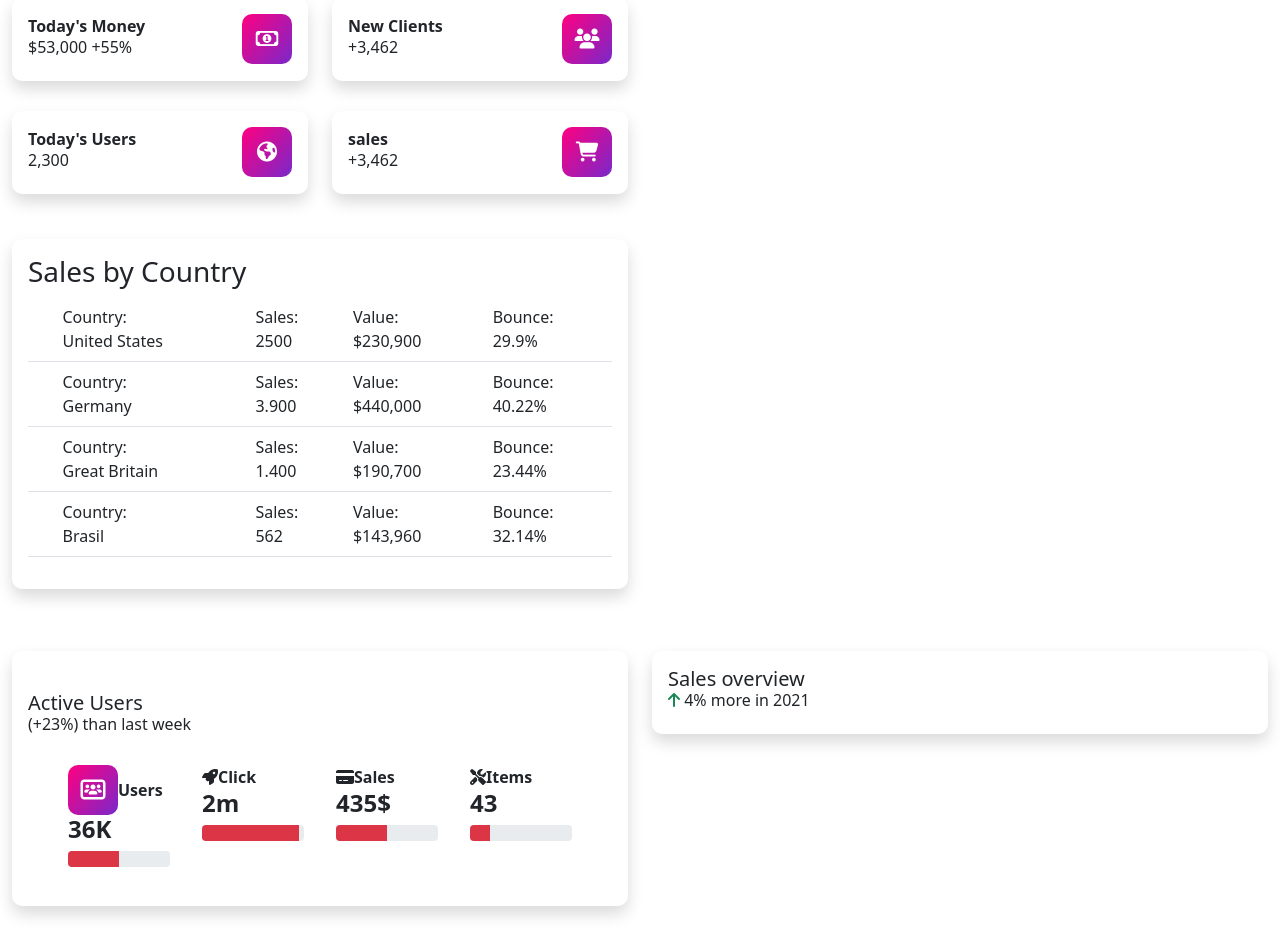
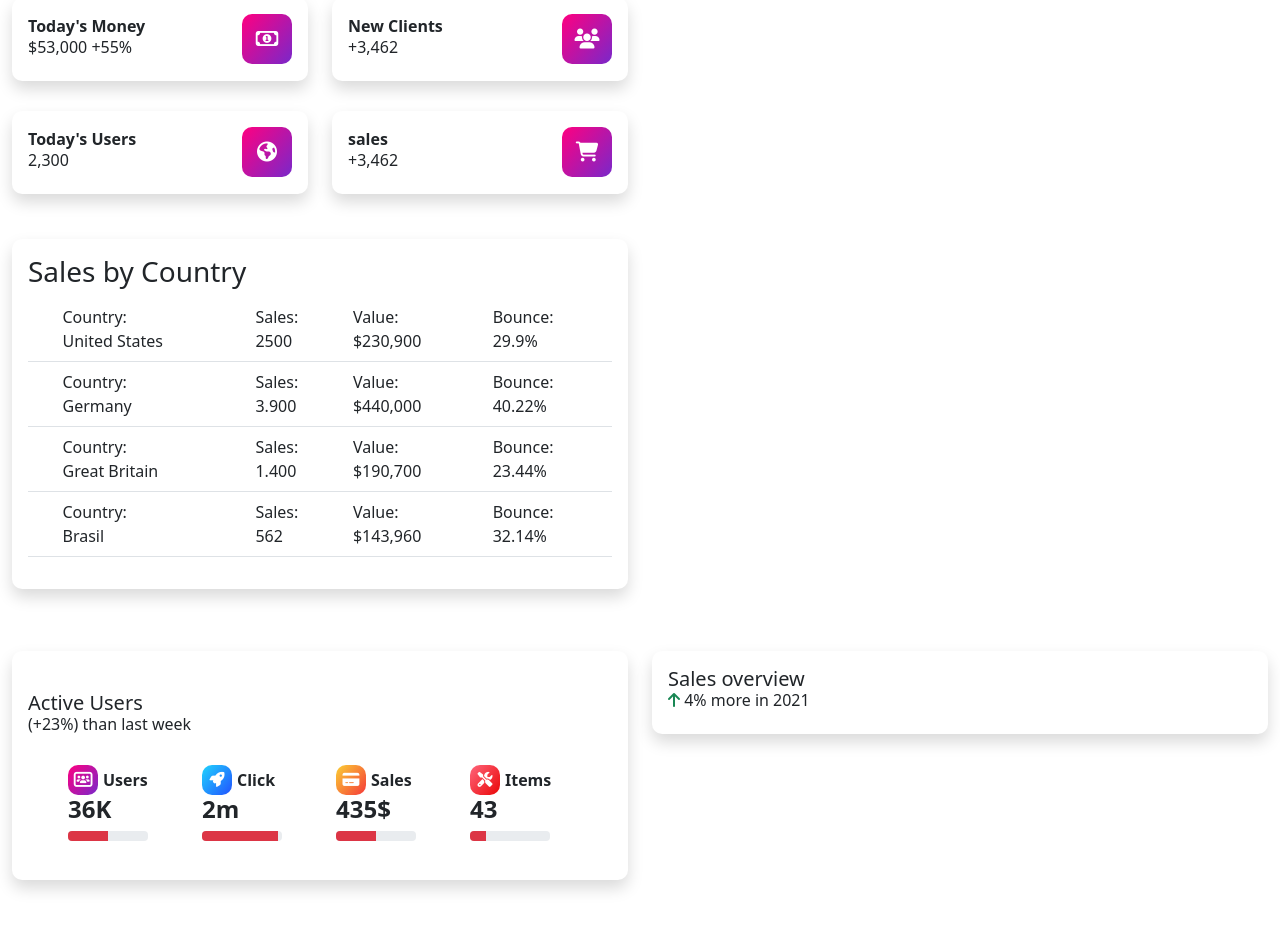
Before and after one commit to Dhruv1395/dashboard, a plain HTML site: page adminpanel2/index.html in a window 1280 px wide. Shown: the part 154-1091 px from the top of the page. After the commit the page ends 1065 px from the top, so only its background shows below. Drawn offline with nearby package versions, Linux system fonts and the light colour scheme.

Commit message:
Update style.css

```diff
--- a/adminpanel2/style.css
+++ b/adminpanel2/style.css
@@ -19,7 +19,7 @@ p{
 }
 .card-body{
     display: flex;
-    justify-content: space-between;
+    /* justify-content: space-between; */
 }
 
 
@@ -44,3 +44,42 @@ p{
 .menu i{
     padding: 0 5px 0 15px;
 }
+
+
+#graph .icon{
+    height: 30px;
+    width: 30px;
+    background: linear-gradient(310deg, #7928ca, #ff0080);
+    border-radius: 10px;
+    padding: 2%;
+
+}
+#graph .icon2{
+    height: 30px;
+    width: 30px;
+    background: linear-gradient(310deg, #2152ff, #21d4fd);
+    border-radius: 10px;
+}
+#graph .icon3{
+    height: 30px;
+    width: 30px;
+    background: linear-gradient(310deg, #f53939, #fbcf33);
+    border-radius: 10px;
+}
+#graph .icon4{
+    height: 30px;
+    width: 30px;
+    background: linear-gradient(310deg, #ea0606, #ff667c);
+    border-radius: 10px;
+}
+#graph i{
+    font-size: 15px;
+    color: white;
+}
+#graph span{
+    margin: 0 5px;
+}
+.progress{
+    height: 10px;
+    width:80px;
+}
```
